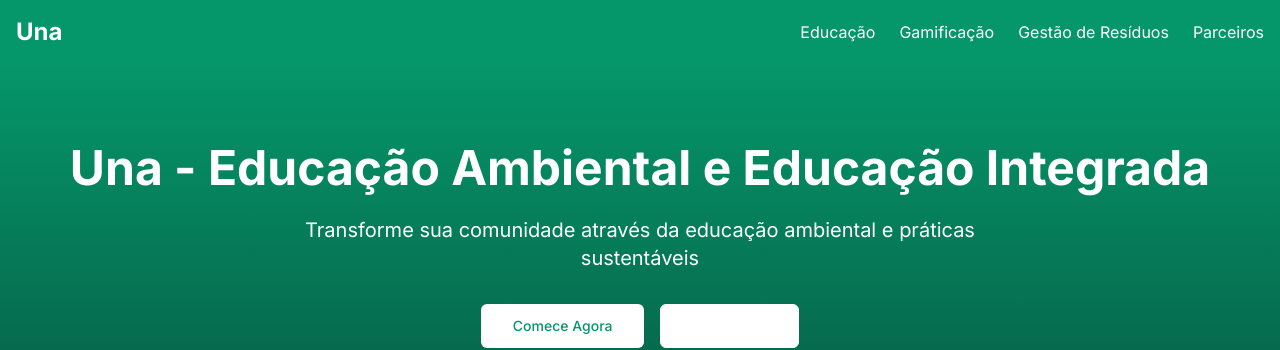
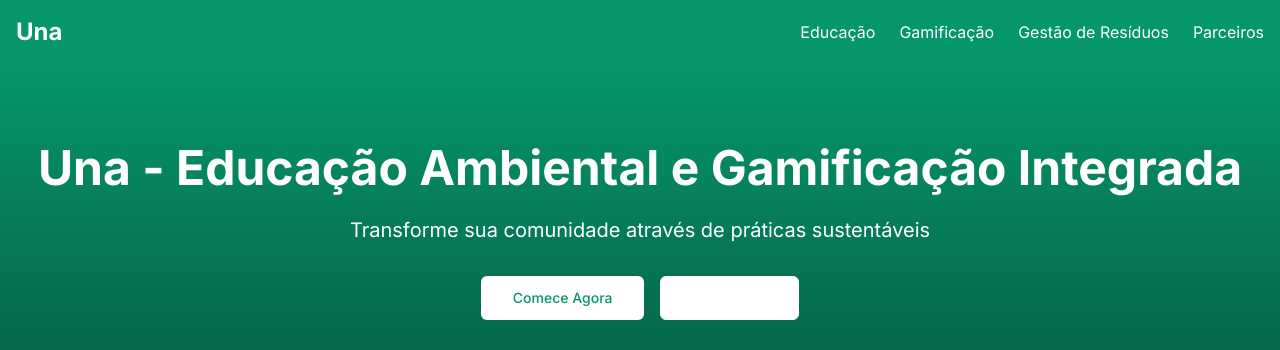
Before and after one commit to kkee95/una-project, a Next.js app: page / in a window 1280 px wide. Shown: the top 350 px of the page. Built offline with nearby package versions, Linux system fonts and the light colour scheme.

Commit message:
feat: alterei o herosection para refletir as alterações do metadata no layout

```diff
--- a/src/components/HeroSection.tsx
+++ b/src/components/HeroSection.tsx
@@ -4,8 +4,8 @@ export default function HeroSection() {
   return (
     <section className="bg-gradient-to-b from-emerald-600 to-emerald-800 text-white py-20">
       <div className="container mx-auto px-4 text-center">
-        <h1 className="text-4xl md:text-5xl font-bold mb-6">Una - Educação Ambiental e Educação Integrada</h1>
-        <p className="text-xl mb-8 max-w-2xl mx-auto">Transforme sua comunidade através da educação ambiental e práticas sustentáveis</p>
+        <h1 className="text-4xl md:text-5xl font-bold mb-6">Una - Educação Ambiental e Gamificação Integrada</h1>
+        <p className="text-xl mb-8 max-w-2xl mx-auto">Transforme sua comunidade através de práticas sustentáveis</p>
         <div className="space-x-4">
           <Button size="lg" className="bg-white text-emerald-600 hover:bg-gray-100">Comece Agora</Button>
           <Button size="lg" variant="outline" className="text-white border-white hover:bg-emerald-700">Saiba Mais</Button>
```
